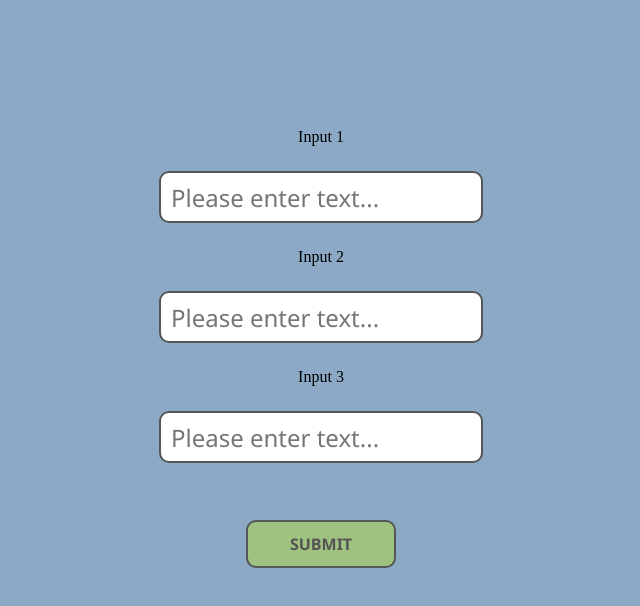
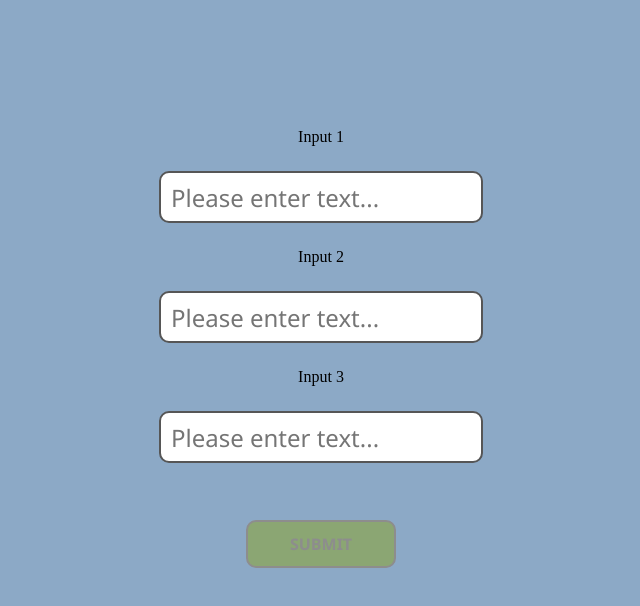
Before and after one commit to rboyle-software/validators, a plain HTML site: page index.html in a window 1280 px wide. Shown: the whole page, without its empty margins (327-967 px from the left). Drawn offline with Linux system fonts and the light colour scheme.

Commit message:
Button styles

```diff
--- a/index.html
+++ b/index.html
@@ -5,7 +5,7 @@
   <meta charset="UTF-8">
   <meta http-equiv="X-UA-Compatible" content="IE=edge">
   <meta name="viewport" content="width=device-width, initial-scale=1.0">
-  <title>Document</title>
+  <title>Vanilla Validators</title>
   <link href="validators.css" rel="stylesheet">
   <script src="validators.js" rel="script" defer></script>
 </head>
--- a/validators.css
+++ b/validators.css
@@ -22,10 +22,22 @@ button {
   width: 150px;
   margin-top: 2rem;
   background-color: rgb(159, 194, 128);
-  color: rgb(84, 84, 84);
+  color: rgb(86, 86, 86);
   font-size: 1rem;
   font-weight: bold;
   font-family:'Segoe UI', Tahoma, Geneva, Verdana, sans-serif;
+  transition: 300ms ease-in;
+}
+
+button:hover {
+  background-color: rgb(202, 243, 166);
+  color: rgb(43, 43, 43);
+}
+
+button:disabled {
+  background-color: rgb(139, 166, 115);
+  color: rgb(141, 141, 141);
+  border-color: rgb(141, 141, 141);
 }
 
 .form {
```
Also changed, not shown: package.json (deleted, +0 -19 lines).
